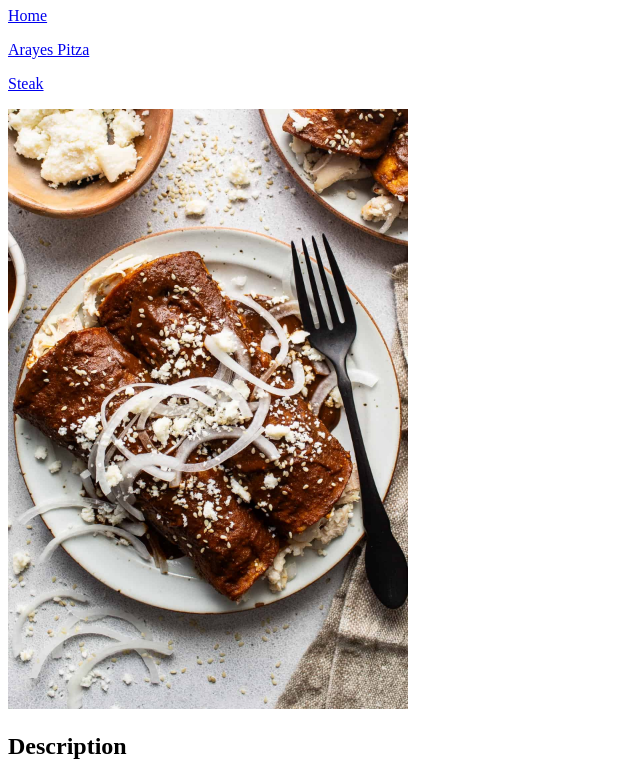
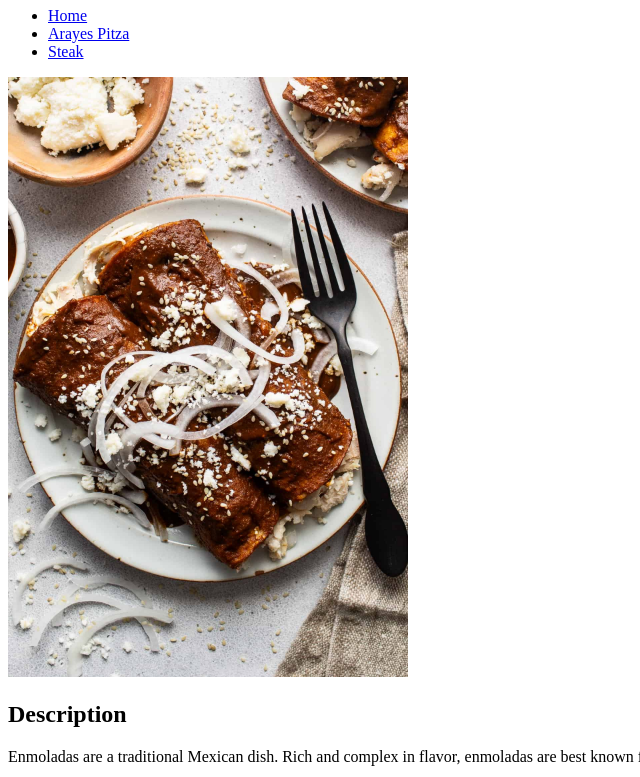
Before and after one commit to AbashedHalo/odin-recipes, a plain HTML site: page recipes/enmoladas.html in a window 1280 px wide. Shown: the part 73-850 px from the top of the page, without its empty margins (0-640 px from the left). Drawn offline with Linux system fonts and the light colour scheme.

Commit message:
Change links to unordered list

```diff
--- a/recipes/enmoladas.html
+++ b/recipes/enmoladas.html
@@ -8,9 +8,11 @@
 
 <body>
     <h1>Enmoladas</h1>
-    <p><a href="../index.html">Home</a></p>
-    <p><a href="arayes-pitza.html">Arayes Pitza</a></p>
-    <p><a href="steak.html">Steak</a></p>
+    <ul>
+        <li><a href="../index.html">Home</a></li>
+        <li><a href="arayes-pitza.html">Arayes Pitza</a></li>
+        <li><a href="steak.html">Steak</a></li>
+    </ul>
 
     <img src="../images/enmoladas.jpg" alt="A plate full of enmoladas and a black fork" width="400">
 
```
Also changed, not shown: index.html (+5 -1 lines), recipes/arayes-pitza.html (+5 -3 lines), recipes/steak.html (+5 -3 lines).
